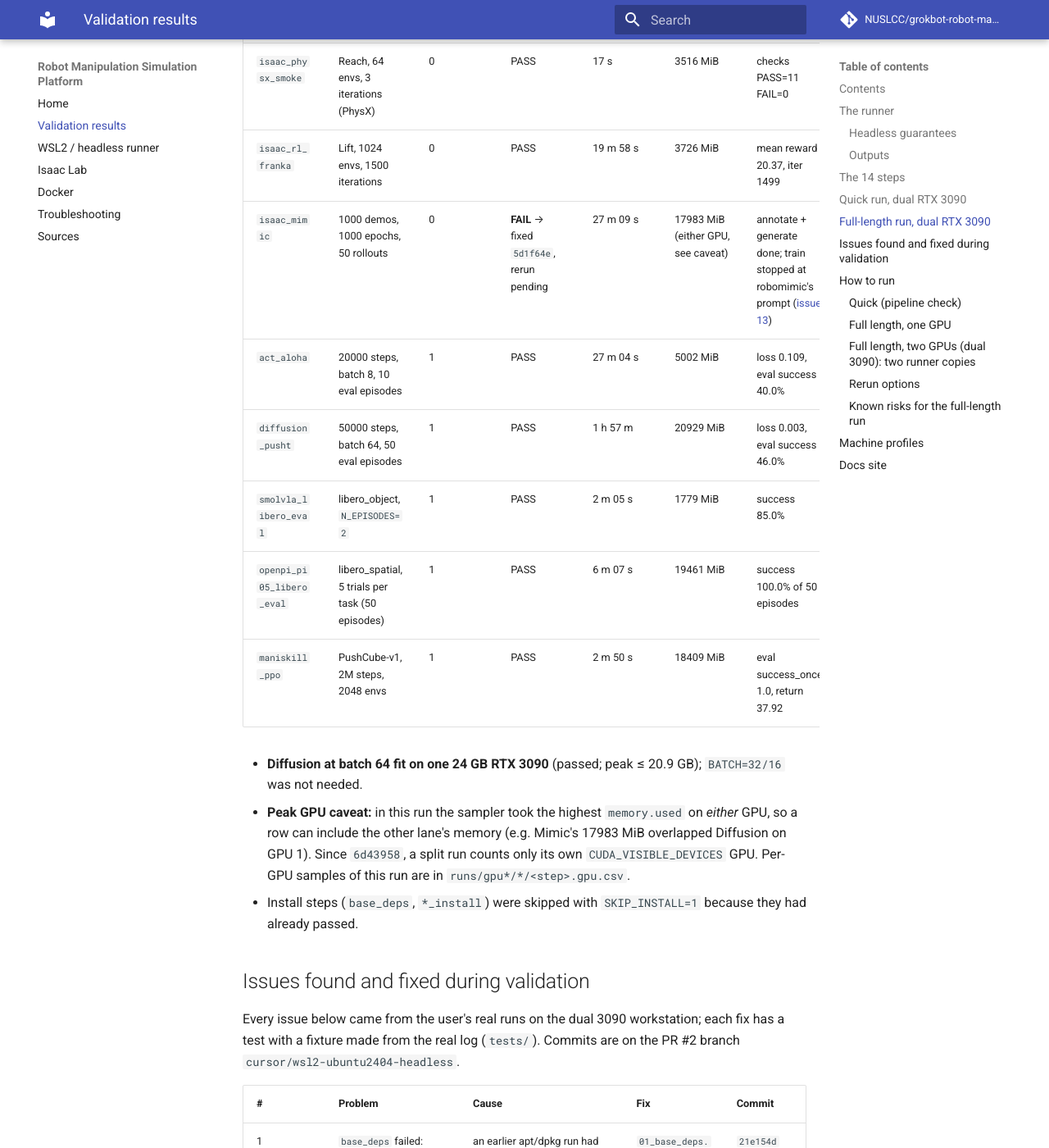
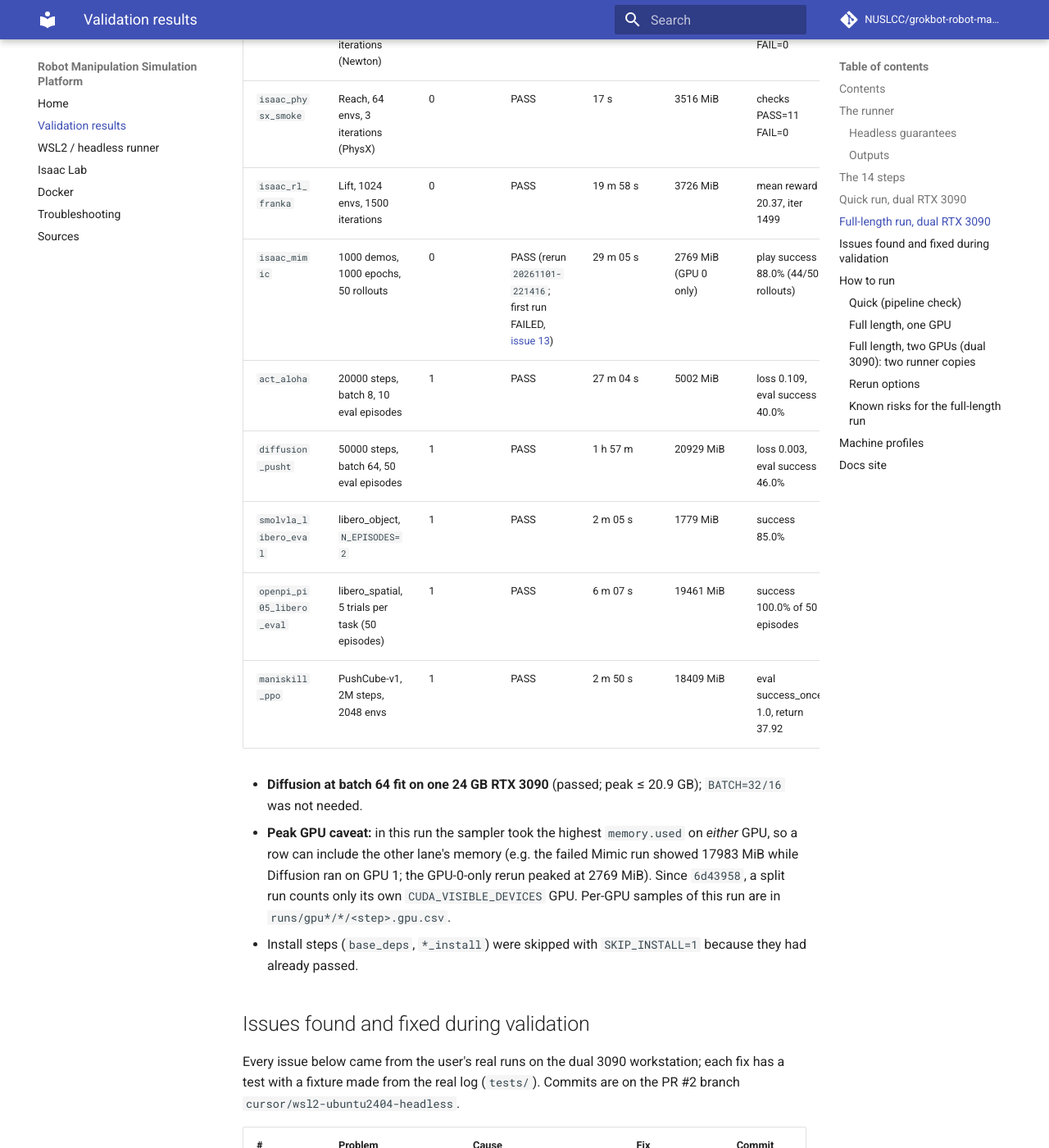
Before and after one commit to NUSLCC/grokbot-robot-manipulation, an MkDocs documentation site: the page built from docs/VALIDATION.md, in a window 1280 px wide and 1400 px high, scrolled down 8058 px. Shown: the whole window at 82% size. Built offline with MkDocs 1.6.1 and Material for MkDocs 9.7.7, drawn with Linux system fonts in a browser that asks for light colours; comment, search, counter and statistics services are not loaded; some of the changed text lies outside the part shown.

Commit message:
Docs: dual-3090 full-length run 10/10 PASS; Mimic fix 5d1f64e verified by rerun 20261101-221416 (play 88%, 44/50)

```diff
--- a/docs/VALIDATION.md
+++ b/docs/VALIDATION.md
@@ -7,8 +7,8 @@ workstation, the problems found and fixed on the way, and how to rerun everythin
 !!! summary "Status (Nov 1, 2026)"
     * **Quick run (`QUICK=1`) on the dual RTX 3090 workstation: all 14 steps PASS** (Oct 31 – Nov 1, 2026).
       Quick-mode success rates are pipeline checks, not meaningful policy scores.
-    * **Full-length run on the dual RTX 3090 workstation (Nov 1, 2026): 9 of 10 steps PASS.** `isaac_mimic` FAILED
-      on robomimic's "overwrite?" prompt (fixed in `5d1f64e`); its rerun is pending.
+    * **Full-length run on the dual RTX 3090 workstation (Nov 1, 2026): all 10 steps PASS.** `isaac_mimic` first
+      failed on robomimic's "overwrite?" prompt; the fix (`5d1f64e`) passed on rerun `20261101-221416` (88%, 44/50).
       See [Full-length run](#full-length-run-dual-rtx-3090).
     * RTX 4090 workstation and RTX 5090 Laptop (WSL2): not validated yet.
 
@@ -140,7 +140,7 @@ each row is the latest passing run).
 ## Full-length run, dual RTX 3090
 
 **Run `20261101-121944` (Nov 1, 2026, `QUICK=0`, `SKIP_INSTALL=1`), split across the two GPUs:** Isaac steps on
-GPU 0 (`runs/gpu0`), LeRobot / openpi / ManiSkill on GPU 1 (`runs/gpu1`). **9 of 10 PASS; Mimic rerun pending.**
+GPU 0 (`runs/gpu0`), LeRobot / openpi / ManiSkill on GPU 1 (`runs/gpu1`). **10/10 PASS** (`isaac_mimic` from Mimic-only rerun `20261101-221416`, GPU 0, after fix `5d1f64e`).
 Numbers are copied from the two `SUMMARY.md` files.
 
 | Step | Settings (full length) | GPU | Result | Wall time | Peak GPU | Key metric |
@@ -149,7 +149,7 @@ Numbers are copied from the two `SUMMARY.md` files.
 | `isaac_validate` | Reach, 64 envs, 3 iterations (Newton) | 0 | PASS | 21 s | 1482 MiB | checks PASS=11 FAIL=0 |
 | `isaac_physx_smoke` | Reach, 64 envs, 3 iterations (PhysX) | 0 | PASS | 17 s | 3516 MiB | checks PASS=11 FAIL=0 |
 | `isaac_rl_franka` | Lift, 1024 envs, 1500 iterations | 0 | PASS | 19 m 58 s | 3726 MiB | mean reward 20.37, iter 1499 |
-| `isaac_mimic` | 1000 demos, 1000 epochs, 50 rollouts | 0 | **FAIL** → fixed `5d1f64e`, rerun pending | 27 m 09 s | 17983 MiB (either GPU, see caveat) | annotate + generate done; train stopped at robomimic's prompt ([issue 13](#issues-found-and-fixed-during-validation)) |
+| `isaac_mimic` | 1000 demos, 1000 epochs, 50 rollouts | 0 | PASS (rerun `20261101-221416`; first run FAILED, [issue 13](#issues-found-and-fixed-during-validation)) | 29 m 05 s | 2769 MiB (GPU 0 only) | play success 88.0% (44/50 rollouts) |
 | `act_aloha` | 20000 steps, batch 8, 10 eval episodes | 1 | PASS | 27 m 04 s | 5002 MiB | loss 0.109, eval success 40.0% |
 | `diffusion_pusht` | 50000 steps, batch 64, 50 eval episodes | 1 | PASS | 1 h 57 m | 20929 MiB | loss 0.003, eval success 46.0% |
 | `smolvla_libero_eval` | libero_object, `N_EPISODES=2` | 1 | PASS | 2 m 05 s | 1779 MiB | success 85.0% |
@@ -158,7 +158,7 @@ Numbers are copied from the two `SUMMARY.md` files.
 
 * **Diffusion at batch 64 fit on one 24 GB RTX 3090** (passed; peak ≤ 20.9 GB); `BATCH=32/16` was not needed.
 * **Peak GPU caveat:** in this run the sampler took the highest `memory.used` on *either* GPU, so a row can include
-  the other lane's memory (e.g. Mimic's 17983 MiB overlapped Diffusion on GPU 1). Since `6d43958`, a split run counts
+  the other lane's memory (e.g. the failed Mimic run showed 17983 MiB while Diffusion ran on GPU 1; the GPU-0-only rerun peaked at 2769 MiB). Since `6d43958`, a split run counts
   only its own `CUDA_VISIBLE_DEVICES` GPU. Per-GPU samples of this run are in `runs/gpu*/*/<step>.gpu.csv`.
 * Install steps (`base_deps`, `*_install`) were skipped with `SKIP_INSTALL=1` because they had already passed.
 
```
Also changed, not shown: README.md (+1 -1 lines).
